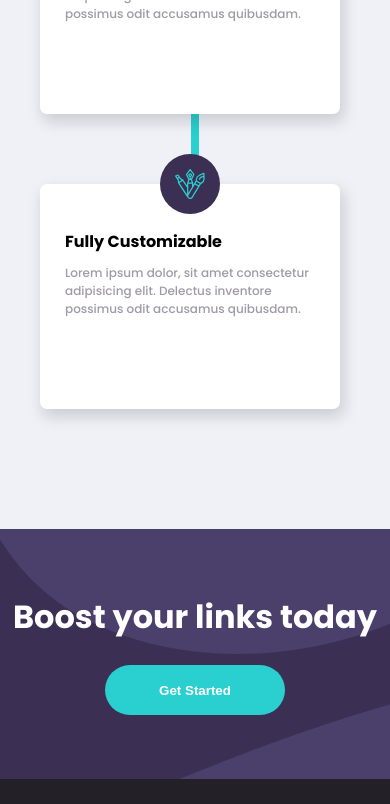
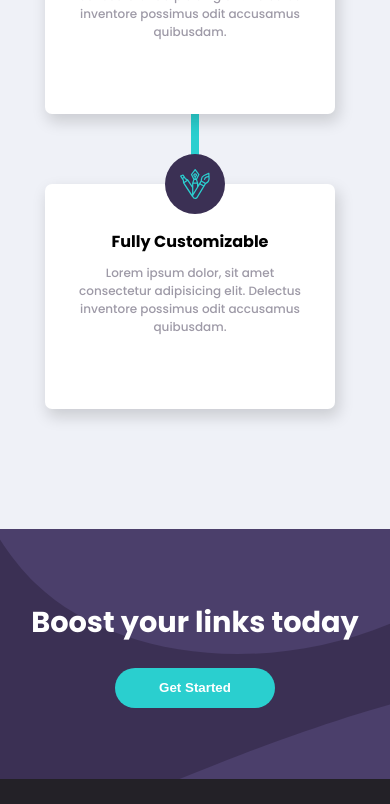
Before and after one commit to moodyomar/shortly, a React (Create React App) app: page / in a window 390 px wide. Shown: the part 1556-2360 px from the top of the page. Built offline with nearby package versions, Linux system fonts and the light colour scheme; the HTML template or start-up script is replaced by a standard one.

Commit message:
fix mobile layout break

```diff
--- a/src/components/AdvancedTactics/card.css
+++ b/src/components/AdvancedTactics/card.css
@@ -45,7 +45,7 @@ width: 50%;
 @media screen and (max-width:700px){
   .Card{
     margin-bottom: 70px;
-    width: 300px !important;
+    width: 290px !important;
     height: 200px;
   }
   .Card .icon{
@@ -58,9 +58,11 @@ width: 50%;
   }
   .Card h2{
     font-size: 1.1rem;
+    text-align: center;
   }
   .Card p{
   font-size: 0.85rem;
+  text-align: center;
   }
 }
 
--- a/src/components/BoostLinks/boostLinks.css
+++ b/src/components/BoostLinks/boostLinks.css
@@ -19,12 +19,12 @@ margin-bottom: 1.5rem;
 
 @media screen and (max-width:700px){
   .BoostLinks h2{
-    font-size: 2rem;
+    font-size: 1.8rem;
     margin-bottom: 1.5rem;
     }
     .BoostLinks .btn{
-      width: 180px;
-      height: 50px;
+      width: 160px;
+      height: 40px;
       border-radius: 30px;
     }
 }
--- a/src/components/Shortner/shortner.css
+++ b/src/components/Shortner/shortner.css
@@ -49,6 +49,7 @@ background-color: var(--Dark-Violet);
 .container input{
   height: 40px;
   margin: 0;
+  width: 80%;
 }
 }
 
@@ -57,6 +58,6 @@ background-color: var(--Dark-Violet);
     width: 85%;
   }
 .container input{
-  width: 70%;
+  width: 80%;
 }
 }
```
